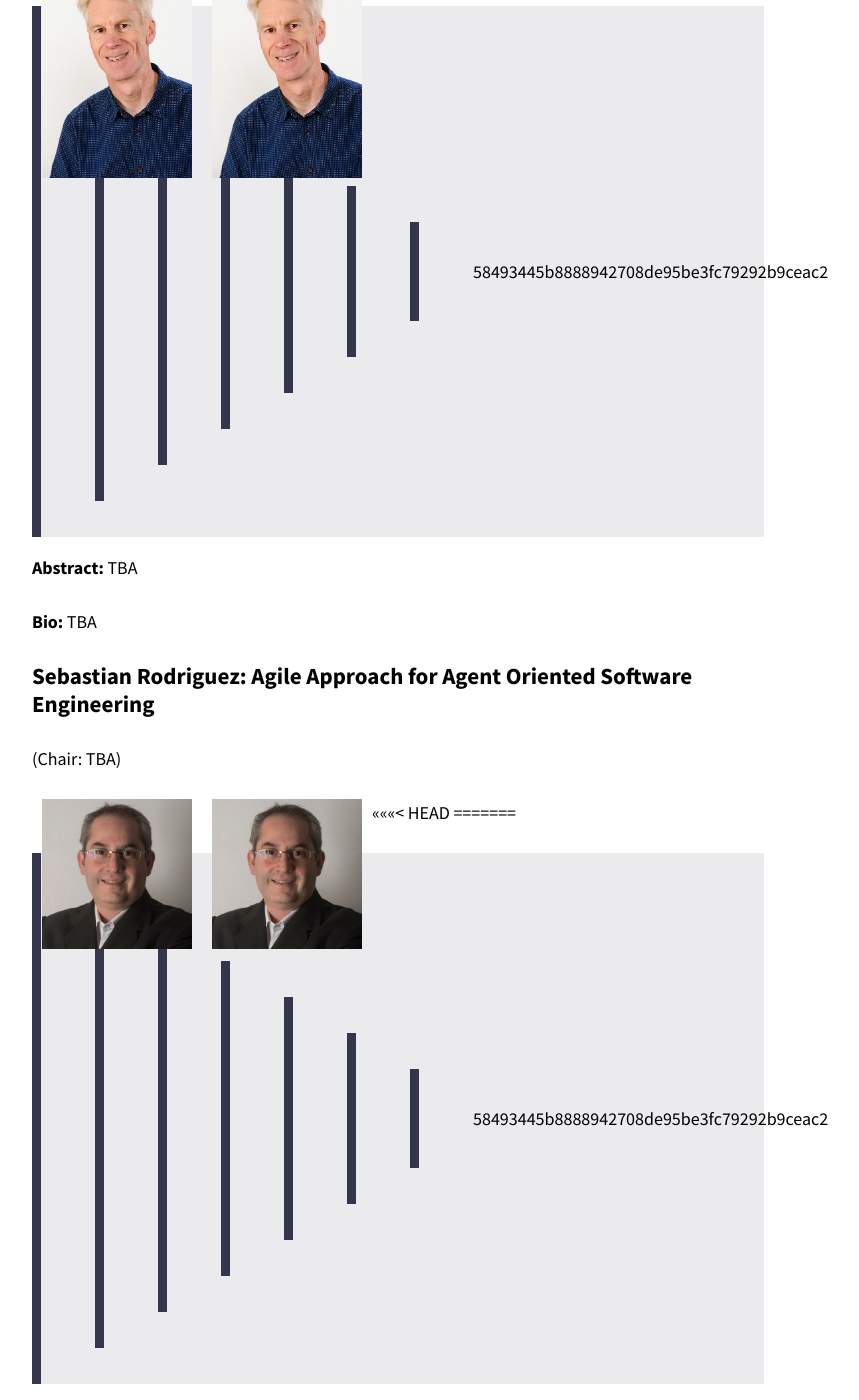
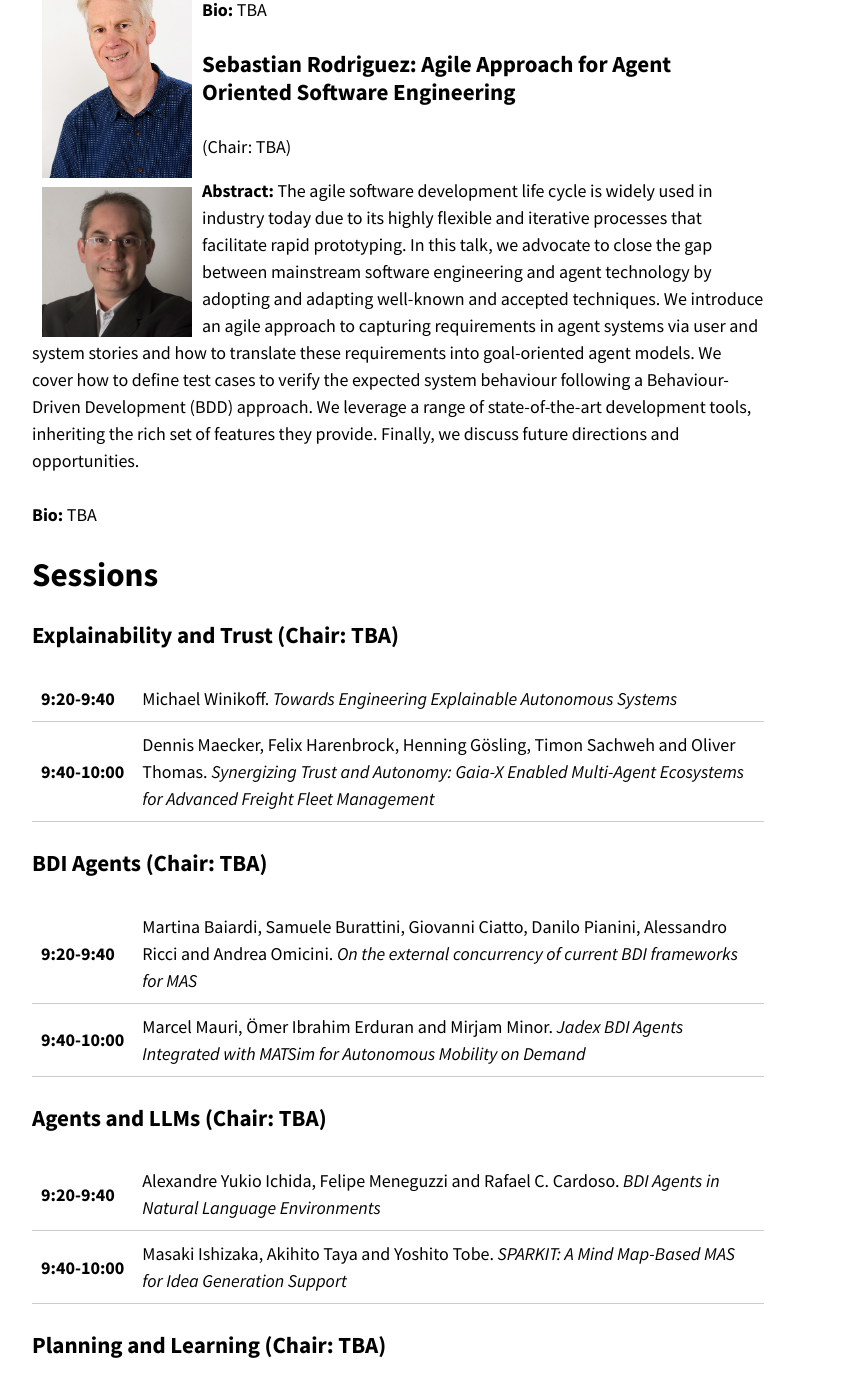
Before and after one commit to rafaelcaue/emas2024, a Jekyll site: the page built from program.md, in a window 1280 px wide and 1400 px high, scrolled down 1589 px. Shown: the whole window, without its empty margins (242-1101 px from the left). Built offline with Jekyll 4.4.1, drawn with Linux system fonts in a browser that asks for light colours; nearby versions of some CDN libraries; our own code applies the rules of GitHub Pages for plain Markdown files.

Commit message:
Update program.md

```diff
--- a/program.md
+++ b/program.md
@@ -31,11 +31,7 @@ Invited talks are up to 60 minutes (up to 50 minutes of presentation and at leas
 
 (Chair: TBA)
 
-<<<<<<< HEAD
 <img src="{{ '/assets/images/stephen.jpg' | relative_url }}" alt="Stephen Cranefield" style="max-width: 150px; float: left; margin-left: 10px; margin-right: 10px;">
-=======
-<img src="../assets/images/stephen.jpg" alt="Stephen Cranefield" style="max-width: 150px; float: left; margin-left: 10px; margin-right: 10px;">
->>>>>>> 58493445b8888942708de95be3fc79292b9ceac2
 
 <p style="margin-top: -10px;"> <b>Abstract:</b> TBA </p>
 
@@ -45,11 +41,7 @@ Invited talks are up to 60 minutes (up to 50 minutes of presentation and at leas
 
 (Chair: TBA)
 
-<<<<<<< HEAD
 <img src="{{ '/assets/images/sebastian.jpg' | relative_url }}" alt="Sebastian Rodriguez" style="max-width: 150px; float: left; margin-left: 10px; margin-right: 10px;">
-=======
-<img src="../assets/images/sebastian.jpg" alt="Sebastian Rodriguez" style="max-width: 150px; float: left; margin-left: 10px; margin-right: 10px;">
->>>>>>> 58493445b8888942708de95be3fc79292b9ceac2
 
 <p style="margin-top: -10px;"> <b>Abstract:</b> The agile software development life cycle is widely used in industry today due to its highly flexible and iterative processes that facilitate rapid prototyping. In this talk, we advocate to close the gap between mainstream software engineering and agent technology by adopting and adapting well-known and accepted techniques. We introduce an agile approach to capturing requirements in agent systems via user and system stories and how to translate these requirements into goal-oriented agent models. We cover how to define test cases to verify the expected system behaviour following a Behaviour-Driven Development (BDD) approach. We leverage a range of state-of-the-art development tools, inheriting the rich set of features they provide. Finally, we discuss future directions and opportunities. </p>
 
```
